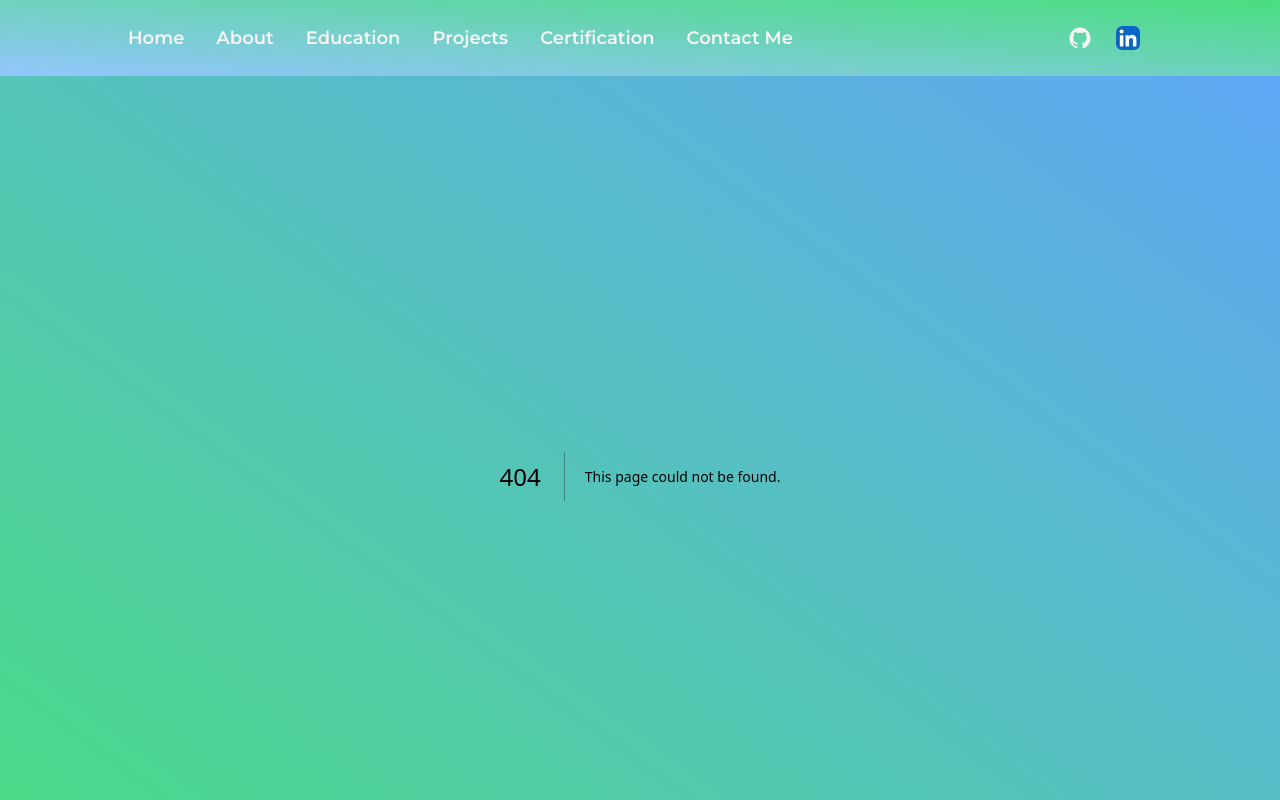
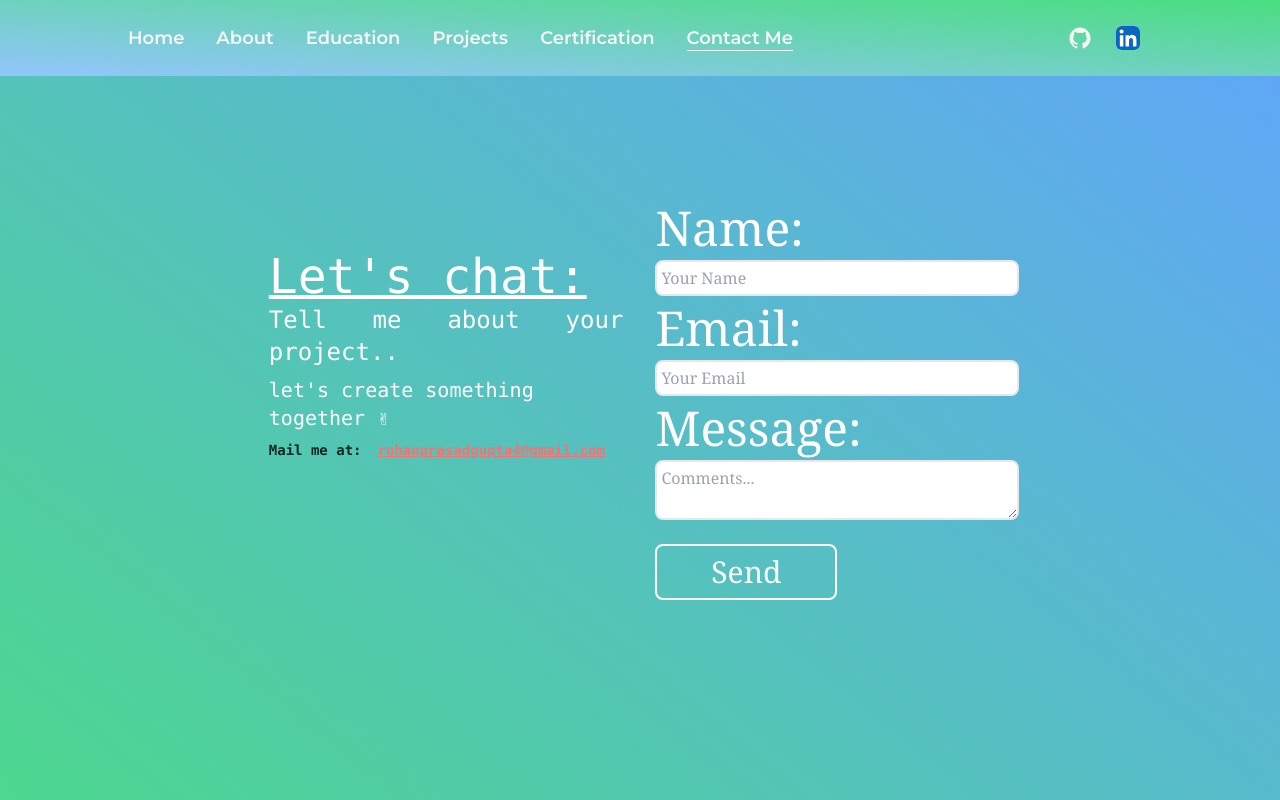
Before and after one commit to RohanPrasadGupta/Next-js_Portfolio, a Next.js app: page /ContactMe in a window 1280 px wide. Before the commit this address had no page. Shown: the top 800 px of the page. Built offline with nearby package versions, Linux system fonts and the light colour scheme.

Commit message:
Contact me Page updated

```diff
--- a/src/components/NavBar.js
+++ b/src/components/NavBar.js
@@ -68,7 +68,7 @@ const NavBar = () => {
             <CustomLink href='/education' title = 'Education' className='mx-4'/>
             <CustomLink href='/projects' title = 'Projects' className='mx-4'/>
             <CustomLink href='/certification' title = 'Certification' className='mx-4'/>
-            <CustomLink href='/contactus' title = 'Contact Me' className='ml-4'/>
+            <CustomLink href='/ContactMe' title = 'Contact Me' className='ml-4'/>
         </nav>
 
         <nav className='flex item-center justify-center flex-wrap'>
@@ -106,7 +106,7 @@ const NavBar = () => {
             <CustomMobileLink href='/education' title = 'Education' className=''toggle ={handleClick}/>
             <CustomMobileLink href='/projects' title = 'Projects' className=''toggle ={handleClick}/>
             <CustomMobileLink href='/certification' title = 'Certification' className='' toggle ={handleClick}/>
-            <CustomMobileLink href='/contactus' title = 'Contatc Me' className='' toggle ={handleClick}/>
+            <CustomMobileLink href='/ContactMe' title = 'Contatc Me' className='' toggle ={handleClick}/>
         </nav>
 
         <nav className='flex item-center justify-center flex-wrap mt-2  '>
--- /dev/null
+++ b/src/pages/ContactMe.js
@@ -0,0 +1,107 @@
+import Transitions from "@/components/Transitions";
+import Head from "next/head";
+import React, { useRef, useState } from "react";
+import emailjs from "@emailjs/browser";
+import Link from "next/link";
+import Banner from "@/components/Banner";
+
+const ContactMe = () => {
+
+    const[NameText, setNameText] = useState();
+    const[EmailText, setEmailText] = useState();
+    const[MsgText, setMsgText] = useState();
+    const [bannerVisible, setBannerVisible] = useState(false);
+    const [bannerMessage, setBannerMessage] = useState("");
+
+    const form = useRef();
+
+    const showBanner = (message) => {
+      setBannerMessage(message);
+      setBannerVisible(true);
+
+      setTimeout(() => {
+        setBannerVisible(false);
+        setBannerMessage("");
+      }, 3000);
+    };
+
+
+    const sendEmail = (e) => {
+      e.preventDefault();
+
+      emailjs
+        .sendForm(
+          "service_709irtu",
+          "template_mtf2q95",
+          form.current,
+          "ZxM-8eJX6OwXCIZ_u"
+        )
+        .then(
+          (result) => {
+            console.log(result.text);
+            setNameText('');
+            setEmailText('');
+            setMsgText('');
+            showBanner("Email sent successfully!");
+          },
+          (error) => {
+            console.log(error.text);
+            showBanner("Email sending failed.");
+          }
+        );
+    }
+
+  return (
+    <>
+    <Head>
+        <title>ROHAN PRASAD GUPTA | Contact page</title>
+        <meta name="description" content="Generated by create next app" />
+      </Head>
+      <Transitions />
+      <main>
+      {bannerVisible && <Banner message={bannerMessage} />}
+
+        <div className=" h-screen  flex m-auto justify-between grid-cols-2 gap-6 mt-28 mb-0 p-2 md:flex-col md:justify-center md:ml-auto md:mt-0 md:mb-2">
+
+        <div className=" text-white font-mono mt-12 p-2 w-[50%] ml-[20%] md:justify-center">
+        <p className="text-5xl underline underline-offset-2 md:text-2xl">Let's chat:</p>
+        <p className="text-2xl mt-1 md:text-xl text-justify">Tell me about your project..</p>
+        <p className="text-xl mt-2 md:text-sm md:text-start">let's create something together &#9996; </p>
+        <p className=" text-sm mt-2 text-black/80 md:text-sm font-bold">Mail me at:<span>
+        <Link
+                  href="mailto:rohanprasadgupta4@gmail.com"
+                  target={"_blank"}
+                  className="ml-4 text-light/80 text-sm my-2 text-red-400 underline md:text-sm font-bold"
+                >
+                  rohanprasadgupta4@gmail.com
+                </Link> </span></p>
+        </div>
+
+          <div className=" text-white mr-[20%] w-[50%] font-serif md:justify-center md:m-auto">
+            <form ref={form} onSubmit={sendEmail} className="flex flex-col">
+
+              <label className="text-5xl mt-2 md:text-3xl xl:text-5xl sm:text-3xl">Name:</label>
+              <input type="text" name="from_name" placeholder="Your Name" className="p-1 text-black mt-2 border-2 rounded-lg" value={NameText} />
+
+              <label className="text-5xl mt-2 md:text-3xl xl:text-5xl sm:text-3xl">Email:</label>
+              <input type="email" name="Sender_Email" placeholder="Your Email" className="p-1 text-black border-2 rounded-lg mt-2" value={EmailText} />
+
+              <label className="text-5xl mt-2 md:text-3xl xl:text-5xl sm:text-3xl">Message:</label>
+              <textarea name="message" placeholder="Comments..." className="p-1 border-2 text-black rounded-lg mt-2" value={MsgText}/>
+
+              <input type="submit" value="Send" className="mt-6 hover:cursor-pointer p-2 border-2 border-white text-3xl w-1/2 rounded-lg hover:bg-black/80 md:text-2xl xl:text-5xl lg:text-xl sm:text-2xl md:ml-[20%]" />
+            </form>
+
+
+
+          </div>
+
+        </div>
+
+      </main>
+
+    </>
+  )
+}
+
+export default ContactMe
```
